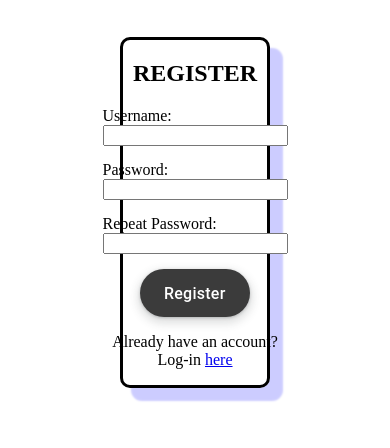
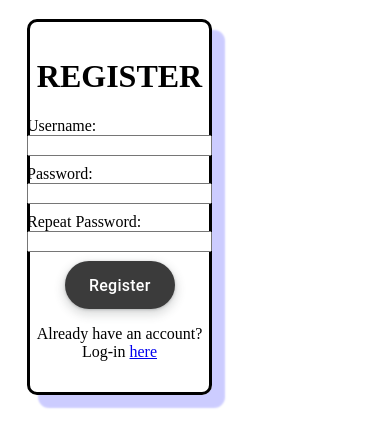
Before and after one commit to Epiniac/H3TIC_Bucket, a React (Vite) app in the folder frontend/: page /register in a window 390 px wide. Shown: the top 448 px of the page. Built offline with nearby package versions, Linux system fonts and the light colour scheme.

Commit message:
better responsive

```diff
--- a/frontend/src/routes/SignIn/SignIn.jsx
+++ b/frontend/src/routes/SignIn/SignIn.jsx
@@ -26,7 +26,7 @@ function Login() {
   return (
     <div className="theme">
       <div>
-        <h2>LOGIN</h2>
+        <h1>LOGIN</h1>
         <form onSubmit={handleSubmit}>
           <div className="input">
           <label>Username:</label>
--- a/frontend/src/routes/SignUp/SignUp.css
+++ b/frontend/src/routes/SignUp/SignUp.css
@@ -3,10 +3,13 @@
     flex-direction: column;
     align-items: center;
     text-align: center;
-    margin: 10% 30%;
+    margin: 10% auto;
+    padding: 20px;
     border-radius: 10px;
-    border : solid;
-    box-shadow: 12px 12px 2px 1px rgba(0, 0, 255, .2);
+    border: solid;
+    box-shadow: 12px 12px 2px 1px rgba(0, 0, 255, 0.2);
+    max-width: 600px;
+    width: 40%;
 }
 
 .input {
@@ -19,3 +22,30 @@
 .message {
     color: red;
 }
+
+
+@media (max-width: 768px) {
+    .theme {
+        margin: 5% 5%;
+        padding: 15px;
+    }
+
+    .input {
+        margin-bottom: 5%;
+    }
+
+    h2 {
+        font-size: 1.9em;
+    }
+
+    button {
+        width: 100%;
+        padding: 10px;
+    }
+}
+
+@media (max-width: 480px) {
+    h2 {
+        font-size: 1.4em;
+    }
+}
--- a/frontend/src/routes/SignUp/SignUp.jsx
+++ b/frontend/src/routes/SignUp/SignUp.jsx
@@ -39,7 +39,7 @@ function Register() {
   return (
     <div  className="theme">
       <div>
-        <h2>REGISTER</h2>
+        <h1>REGISTER</h1>
         <form onSubmit={handleSubmit}>
           <div className="input">
           <label>Username:</label>
```
